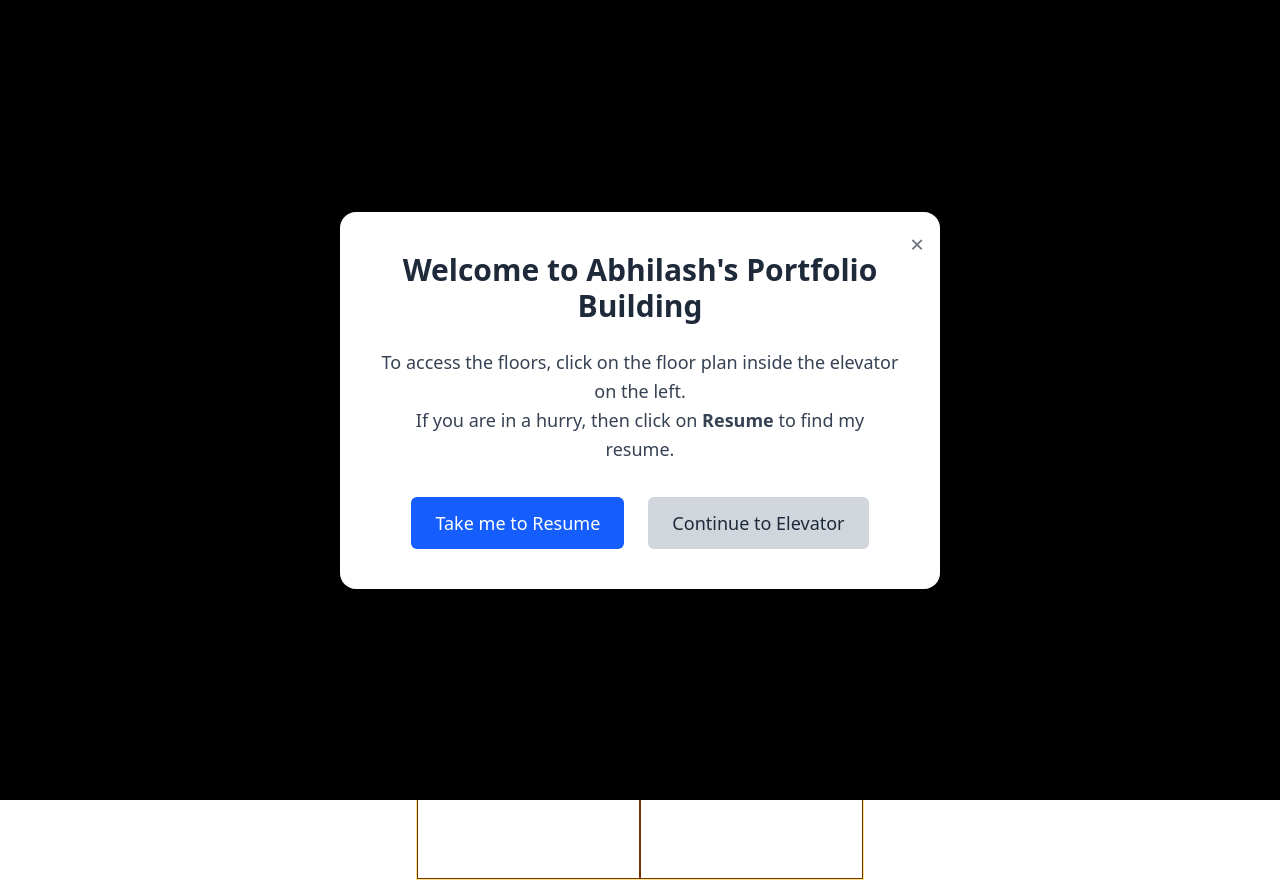
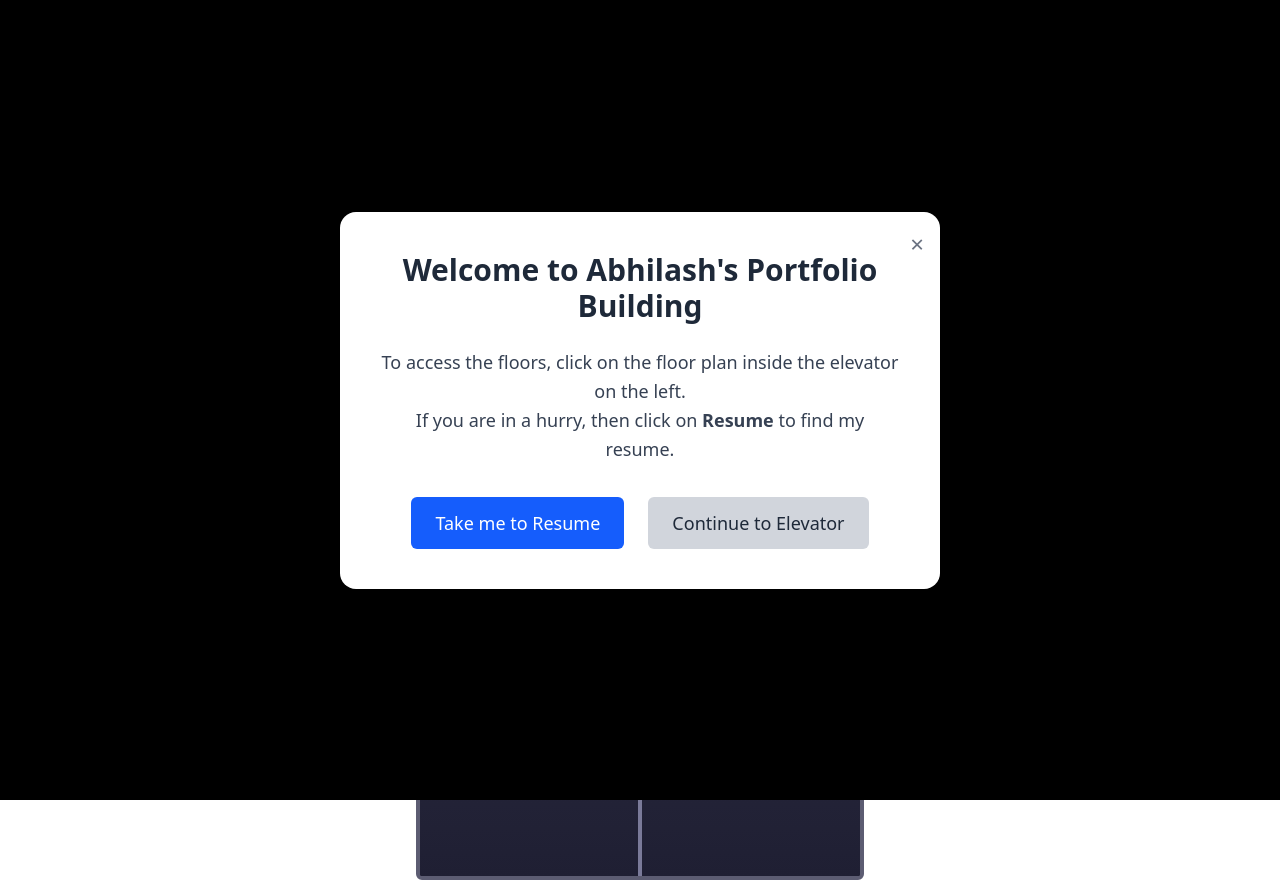
Before and after one commit to abhilashbethur/portfolio, a React (Vite) app: page / in a window 1280 px wide. Built offline with nearby package versions, Linux system fonts and the light colour scheme.

Commit message:
added basic styling to elevator

```diff
--- a/src/App.jsx
+++ b/src/App.jsx
@@ -21,7 +21,7 @@ function App() {
   };
 
   return (
-    <>
+    <div className="h-screen">
       <Modal
         open={showInitialModal}
         onClose={handleContinueClick}
@@ -55,7 +55,7 @@ function App() {
         }
       />
       <Elevator />
-    </>
+    </div>
   );
 }
 
--- a/src/components/Elevator.jsx
+++ b/src/components/Elevator.jsx
@@ -1,14 +1,34 @@
 const Elevator = () => {
   return (
-    <div className="w-full mx-auto bg-blue-950 h-screen px-20 pt-10">
-      <div className="w-[150px] h-[100px] border-1 border-amber-500 mx-auto"></div>
+    <div className="w-full h-full mx-auto bg-gradient-to-b from-[#0d0f1a] to-[#1a1c2b] px-20 pt-10 text-white font-serif">
+      {/* Floor Indicator */}
+      <div className="w-[150px] h-[100px] mx-auto bg-[#1f2233] text-[#e0d8c3] flex items-center justify-center text-3xl font-bold rounded-lg shadow-[inset_0_0_20px_rgba(255,255,255,0.05)] border-[3px] border-[#444656]">
+        F1
+      </div>
+
       <div className="flex justify-center items-center pt-10">
-        <div className="w-[150px] h-[100px] border-1 border-amber-500 mx-auto"></div>
-        <div className="w-[40%] h-[700px] border-1 border-amber-200 flex">
-          <div className="w-1/2 h-full border-1 border-amber-900"></div>
-          <div className="w-1/2 h-full border-1 border-amber-900"></div>
+        {/* Floor Map */}
+        <div className="w-[150px] h-[100px] bg-[#2e2d3e] border-[3px] border-[#5a556e] shadow-[inset_0_0_20px_rgba(255,255,255,0.1)] rounded-md mx-auto flex items-center justify-center text-sm text-gray-300">
+          Floor Map
         </div>
-        <div className="w-[150px] h-[100px] border-1 border-amber-500 mx-auto"></div>
+
+        {/* Elevator Door */}
+        <div className="w-[40%] h-[700px] bg-gradient-to-b from-[#2c2c3c] to-[#1a1a27] border-[4px] border-[#5c5c72] flex shadow-inner mx-10 rounded-md overflow-hidden">
+          <div className="w-1/2 h-full bg-gradient-to-b from-[#3d3d52] to-[#1f1f33] border-r-[2px] border-[#7a7a99]" />
+          <div className="w-1/2 h-full bg-gradient-to-b from-[#3d3d52] to-[#1f1f33] border-l-[2px] border-[#7a7a99]" />
+        </div>
+
+        {/* Button Panel */}
+        <div className="w-[150px] h-[180px] bg-[#2e2d3e] border-[3px] border-[#5a556e] shadow-[inset_0_0_20px_rgba(255,255,255,0.1)] rounded-md mx-auto flex flex-wrap gap-3 p-4 justify-center items-center">
+          {[1, 2, 3, 4, 5, 6].map((floor) => (
+            <button
+              key={floor}
+              className="w-10 h-10 bg-gradient-to-b from-[#44475a] to-[#2e2e42] border border-[#5a556e] rounded-md text-base text-[#e0d8c3] shadow-[0_2px_4px_rgba(0,0,0,0.5)] hover:bg-gradient-to-b hover:from-[#6b6f91] hover:to-[#474a68] transition"
+            >
+              {floor}
+            </button>
+          ))}
+        </div>
       </div>
     </div>
   );
--- a/src/components/Modal.jsx
+++ b/src/components/Modal.jsx
@@ -6,7 +6,7 @@ const Modal = ({ open, onClose, content }) => {
     <div className="fixed inset-0 bg-black bg-opacity-60 flex items-center justify-center z-50">
       <div className="bg-white rounded-2xl shadow-2xl p-10 w-[600px] relative text-center">
         <button
-          className="absolute top-4 right-4 text-gray-500 hover:text-black text-2xl"
+          className="absolute top-4 right-4 text-gray-500 hover:text-black text-2xl cursor-pointer"
           onClick={onClose}
         >
           &times;
```
